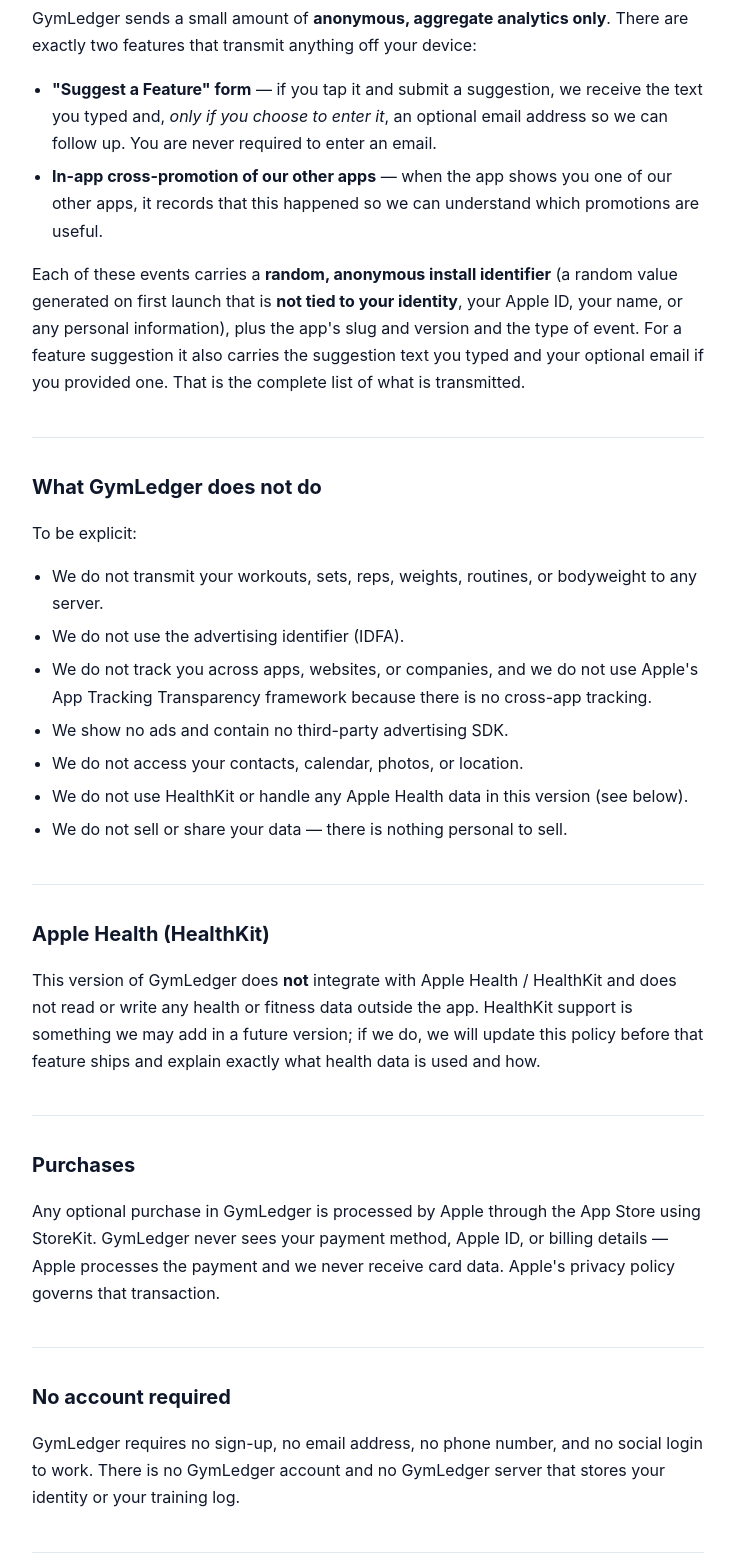
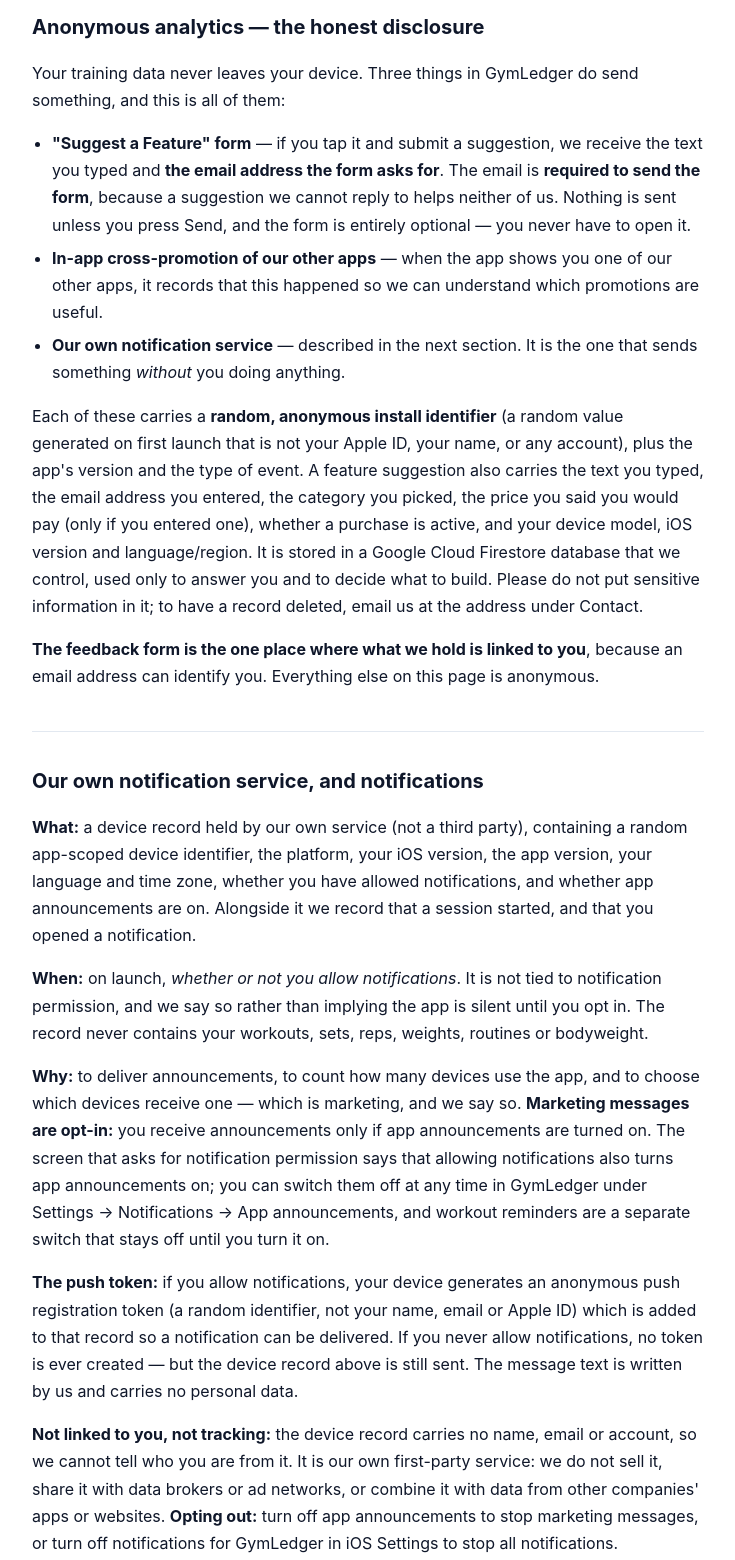
Before and after one commit to MoathOthman/ExploringIdeas-legal, a plain HTML site: page repbook/privacy.html in a window 1280 px wide. Shown: the part 820-2380 px from the top of the page, without its empty margins (272-1007 px from the left). Drawn offline with Linux system fonts and the light colour scheme.

Commit message:
gymledger: privacy policy and FAQ match what 1.3 does
Co-Authored-By: Claude Fable 5.2 <noreply@anthropic.com>

```diff
--- a/repbook/privacy.html
+++ b/repbook/privacy.html
@@ -32,15 +32,16 @@
 <div class="wrap">
   <p><a href="index.html">&larr; GymLedger</a></p>
   <h1>Privacy Policy</h1>
-  <p class="muted">Last updated: 5 July 2026</p>
+  <p class="muted">Last updated: 22 November 2026</p>
 
   <div class="summary-card">
     <strong>The short version:</strong> GymLedger has no account and no servers for your data.
     Every workout you log &mdash; exercises, sets, reps, weights, routines, and bodyweight &mdash;
     is stored <strong>entirely on your device</strong> and <strong>never transmitted to us</strong>.
     There is no login and no cloud sync. The only data that ever leaves your phone is anonymous,
-    aggregate usage statistics and, if you choose to use the "Suggest a Feature" form, whatever you
-    type into it. That's it &mdash; described in full below.
+    aggregate usage statistics; if you choose to use the "Suggest a Feature" form, what you type in
+    it <strong>together with the email address that form asks for</strong>, so we can reply; and, if
+    you allow notifications, an anonymous push token. That's it &mdash; described in full below.
   </div>
 
   <h2>Your workout data stays on your device</h2>
@@ -51,63 +52,116 @@
   no login, and no cloud sync in this version of the app.</p>
 
   <h2>Anonymous analytics &mdash; the honest disclosure</h2>
-  <p>GymLedger sends a small amount of <strong>anonymous, aggregate analytics only</strong>. There are
-  exactly two features that transmit anything off your device:</p>
+  <p>Your training data never leaves your device. Three things in GymLedger do send something, and
+  this is all of them:</p>
   <ul>
     <li><strong>"Suggest a Feature" form</strong> &mdash; if you tap it and submit a suggestion, we
-        receive the text you typed and, <em>only if you choose to enter it</em>, an optional email
-        address so we can follow up. You are never required to enter an email.</li>
+        receive the text you typed and <strong>the email address the form asks for</strong>. The
+        email is <strong>required to send the form</strong>, because a suggestion we cannot reply to
+        helps neither of us. Nothing is sent unless you press Send, and the form is entirely
+        optional &mdash; you never have to open it.</li>
     <li><strong>In-app cross-promotion of our other apps</strong> &mdash; when the app shows you one
         of our other apps, it records that this happened so we can understand which promotions are
         useful.</li>
+    <li><strong>Our own notification service</strong> &mdash; described in the next section. It is
+        the one that sends something <em>without</em> you doing anything.</li>
   </ul>
-  <p>Each of these events carries a <strong>random, anonymous install identifier</strong> (a random
-  value generated on first launch that is <strong>not tied to your identity</strong>, your Apple ID,
-  your name, or any personal information), plus the app's slug and version and the type of event.
-  For a feature suggestion it also carries the suggestion text you typed and your optional email if
-  you provided one. That is the complete list of what is transmitted.</p>
+  <p>Each of these carries a <strong>random, anonymous install identifier</strong> (a random value
+  generated on first launch that is not your Apple ID, your name, or any account), plus the app's
+  version and the type of event. A feature suggestion also carries the text you typed, the email
+  address you entered, the category you picked, the price you said you would pay (only if you
+  entered one), whether a purchase is active, and your device model, iOS version and
+  language/region. It is stored in a Google Cloud Firestore database that we control, used only to
+  answer you and to decide what to build. Please do not put sensitive information in it; to have a
+  record deleted, email us at the address under Contact.</p>
+  <p><strong>The feedback form is the one place where what we hold is linked to you</strong>,
+  because an email address can identify you. Everything else on this page is anonymous.</p>
+
+  <h2>Our own notification service, and notifications</h2>
+  <p><strong>What:</strong> a device record held by our own service (not a third party), containing
+  a random app-scoped device identifier, the platform, your iOS version, the app version, your
+  language and time zone, whether you have allowed notifications, and whether app announcements are
+  on. Alongside it we record that a session started, and that you opened a notification.</p>
+  <p><strong>When:</strong> on launch, <em>whether or not you allow notifications</em>. It is not
+  tied to notification permission, and we say so rather than implying the app is silent until you
+  opt in. The record never contains your workouts, sets, reps, weights, routines or bodyweight.</p>
+  <p><strong>Why:</strong> to deliver announcements, to count how many devices use the app, and to
+  choose which devices receive one &mdash; which is marketing, and we say so. <strong>Marketing
+  messages are opt-in:</strong> you receive announcements only if app announcements are turned on.
+  The screen that asks for notification permission says that allowing notifications also turns app
+  announcements on; you can switch them off at any time in GymLedger under Settings &rarr;
+  Notifications &rarr; App announcements, and workout reminders are a separate switch that stays off
+  until you turn it on.</p>
+  <p><strong>The push token:</strong> if you allow notifications, your device generates an
+  anonymous push registration token (a random identifier, not your name, email or Apple ID) which
+  is added to that record so a notification can be delivered. If you never allow notifications, no
+  token is ever created &mdash; but the device record above is still sent. The message text is
+  written by us and carries no personal data.</p>
+  <p><strong>Not linked to you, not tracking:</strong> the device record carries no name, email or
+  account, so we cannot tell who you are from it. It is our own first-party service: we do not sell
+  it, share it with data brokers or ad networks, or combine it with data from other companies' apps
+  or websites. <strong>Opting out:</strong> turn off app announcements to stop marketing messages,
+  or turn off notifications for GymLedger in iOS Settings to stop all notifications.</p>
 
   <h2>What GymLedger does not do</h2>
   <p>To be explicit:</p>
   <ul>
-    <li>We do not transmit your workouts, sets, reps, weights, routines, or bodyweight to any server.</li>
+    <li>We do not transmit your workouts, sets, reps, weights, routines, or bodyweight to any
+        server &mdash; not in analytics, not in a notification, and not in the suggestion form.</li>
     <li>We do not use the advertising identifier (IDFA).</li>
     <li>We do not track you across apps, websites, or companies, and we do not use Apple's App
         Tracking Transparency framework because there is no cross-app tracking.</li>
     <li>We show no ads and contain no third-party advertising SDK.</li>
     <li>We do not access your contacts, calendar, photos, or location.</li>
-    <li>We do not use HealthKit or handle any Apple Health data in this version (see below).</li>
+    <li>We do not send any Apple Health data off your device (see below).</li>
     <li>We do not sell or share your data &mdash; there is nothing personal to sell.</li>
   </ul>
 
   <h2>Apple Health (HealthKit)</h2>
-  <p>This version of GymLedger does <strong>not</strong> integrate with Apple Health / HealthKit and
-  does not read or write any health or fitness data outside the app. HealthKit support is something
-  we may add in a future version; if we do, we will update this policy before that feature ships and
-  explain exactly what health data is used and how.</p>
+  <p>Apple Health is <strong>optional and off until you turn it on</strong>. If you connect it,
+  iOS asks for your permission first, and GymLedger then does two things: it <strong>saves each
+  finished workout</strong> to Apple Health as a strength-training workout (start time, end time
+  and duration), so it appears in Fitness, and it <strong>reads your bodyweight</strong> from
+  Apple Health so the app can show your bodyweight trend (the permission sheet also lists workouts,
+  so the app can recognise the ones it saved). All of this happens on
+  your device. Health data is <strong>never sent to us</strong> or to anyone else, is never used
+  for advertising or marketing, and is not included in analytics, notifications or the suggestion
+  form. You can withdraw access at any time in the Health app under Sharing &rarr; Apps &rarr;
+  GymLedger, or in iOS Settings &rarr; Privacy &amp; Security &rarr; Health.</p>
 
   <h2>Purchases</h2>
   <p>Any optional purchase in GymLedger is processed by Apple through the App Store using StoreKit.
   GymLedger never sees your payment method, Apple ID, or billing details &mdash; Apple processes the
   payment and we never receive card data. Apple's privacy policy governs that transaction.</p>
+  <p>To know whether GymLedger Pro is unlocked on your device, the app uses
+  <strong>RevenueCat</strong>, a purchase-management service. RevenueCat receives Apple's purchase
+  receipt and a random, anonymous app user identifier, and returns your purchase status (which
+  product, whether it is active, and when it renews or expires). It does not receive your name,
+  email, Apple ID or payment details, and it never receives your workouts.</p>
 
   <h2>No account required</h2>
   <p>GymLedger requires no sign-up, no email address, no phone number, and no social login to work.
+  The one exception is optional: the "Suggest a Feature" form asks for an email so we can reply.
   There is no GymLedger account and no GymLedger server that stores your identity or your training log.</p>
 
   <h2>Children</h2>
-  <p>GymLedger is not directed at children under 13 and collects no personal data from anyone of any age.</p>
+  <p>GymLedger is not directed at children under 13 and we do not knowingly collect personal data
+  from children. The only personal data the app can collect from anyone is an email address, and
+  only if that person chooses to send us feedback.</p>
 
   <h2>Data breach risk</h2>
   <p>Because your workout data is stored only on your device and is never uploaded, there is no
-  GymLedger database of your training log to breach. If your device is compromised, that is governed by
+  GymLedger database of your training log to breach. The only records we hold are the feedback
+  messages people chose to send (which include an email address) and the anonymous device records
+  described above, both in Google Cloud databases that only we can read. If your device is compromised, that is governed by
   Apple's device security model &mdash; we recommend using a strong passcode and Face ID / Touch ID.</p>
 
   <h2>Retention</h2>
   <p>Your workouts, routines, history, and bodyweight entries live only on your device and are
-  deleted when you delete GymLedger or clear them yourself. The anonymous analytics events described
-  above are retained only for as long as needed to improve the app and prioritize features, and carry
-  no information that identifies you.</p>
+  deleted when you delete GymLedger or clear them yourself. The anonymous events described above
+  are retained only for as long as needed to improve the app and prioritise features, and carry
+  nothing that identifies you. Feedback you sent is kept until we no longer need it to answer you
+  or plan the app, or until you ask us to delete it &mdash; email us at the address under Contact.</p>
 
   <h2>Changes to this policy</h2>
   <p>If this policy ever changes we will update the date at the top of this page. Material changes
@@ -119,6 +173,7 @@
   <a href="mailto:kenz@kenzapps.com">kenz@kenzapps.com</a>.
   We aim to reply within two business days.</p>
 
+
   <footer>
     <p>&copy; 2026 Moath Othman &middot; <a href="index.html">Back to GymLedger</a></p>
   </footer>
```
Also changed, not shown: repbook/index.html (+1 -1 lines).
